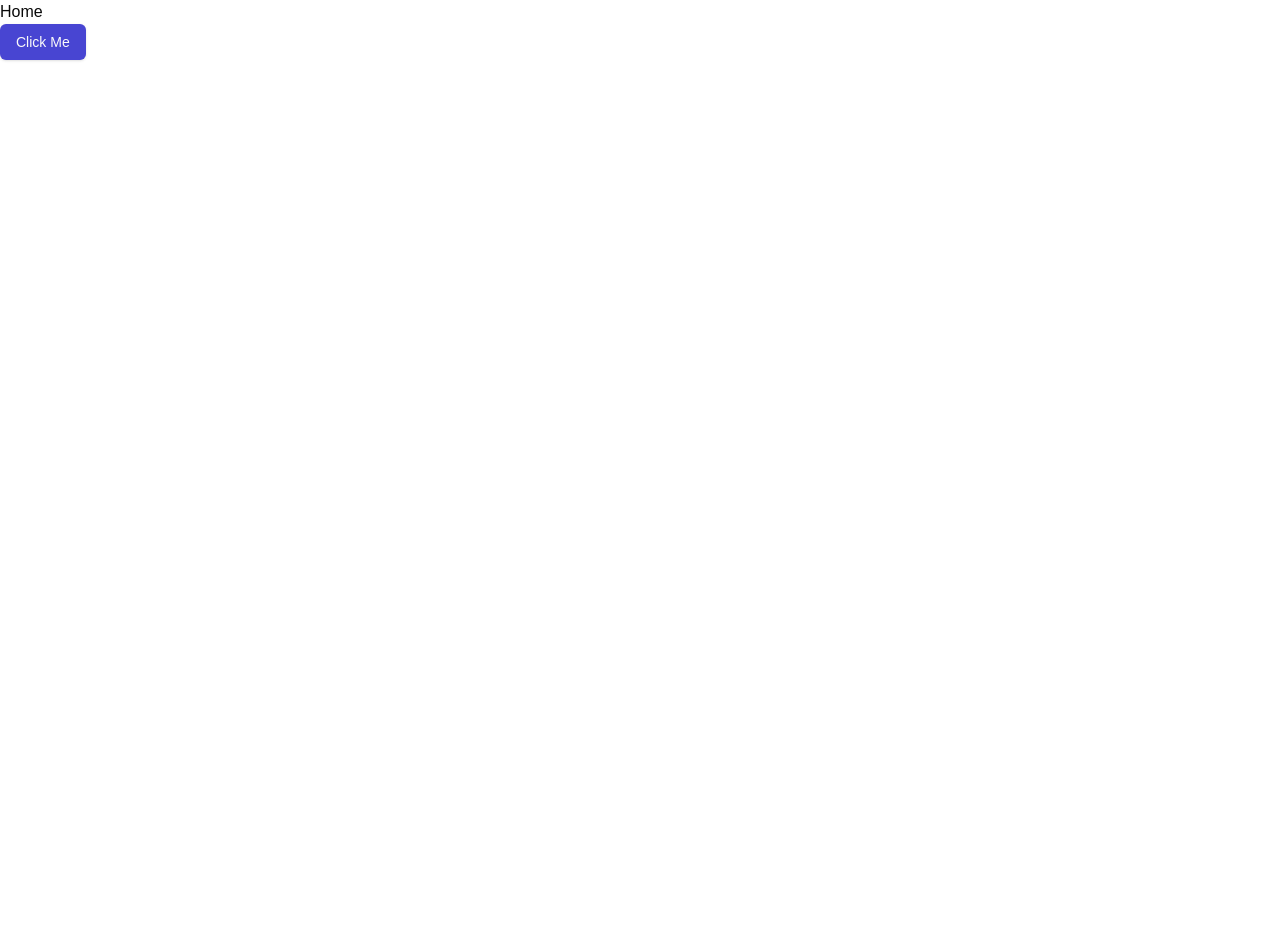
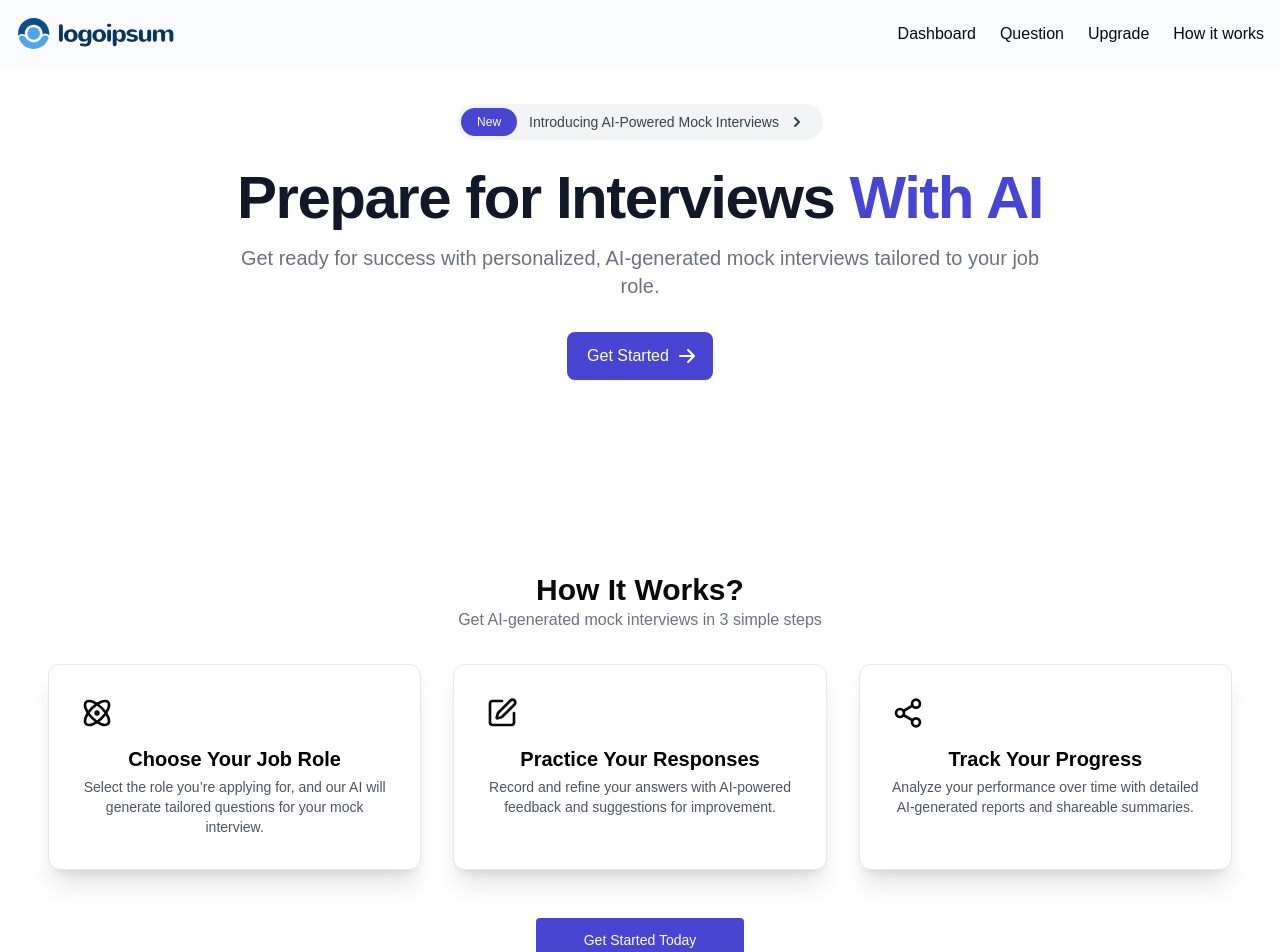
Before and after one commit to lvimuth/ai-mock-interview-app, a Next.js app: page / in a window 1280 px wide. Shown: the top 952 px of the page. Before the commit the page ends 800 px from the top, so only its background shows below. Built offline with nearby package versions, Linux system fonts and the light colour scheme.

Commit message:
home page

```diff
--- a/app/dashboard/_components/Header.jsx
+++ b/app/dashboard/_components/Header.jsx
@@ -1,13 +1,21 @@
 "use client";
 import { UserButton } from "@clerk/nextjs";
 import Image from "next/image";
-import { usePathname } from "next/navigation";
-import React, { useEffect } from "react";
+import { usePathname, useRouter } from "next/navigation";
+import React, { useEffect, useState } from "react";
 
 function Header() {
+  const router = useRouter();
   const path = usePathname();
+  const [isScrolled, setIsScrolled] = useState(false);
+
   useEffect(() => {
-    console.log(path);
+    const handleScroll = () => {
+      setIsScrolled(window.scrollY > 0); // Detect if the user has scrolled
+    };
+
+    window.addEventListener("scroll", handleScroll);
+    return () => window.removeEventListener("scroll", handleScroll); // Clean up
   }, []);
 
   const headerItems = [
@@ -16,13 +24,22 @@ function Header() {
     { name: "Upgrade", path: "/dashboard/upgrade" },
     { name: "How it works", path: "/dashboard/how" },
   ];
+
   return (
-    <div className="flex p-4 items-center justify-between bg-secondary shadow-md flex-col md:flex-row">
+    <div
+      className={`fixed top-0 left-0 w-full z-50 transition-colors duration-300 ${
+        isScrolled
+          ? "bg-gray-50/80 backdrop-blur-md shadow-lg"
+          : "bg-gray-50"
+      }`}
+    >
+      <div className="flex p-4 items-center justify-between max-w-screen-xl mx-auto flex-col md:flex-row">
         <Image src={"/logo.svg"} alt="logo" width={160} height={100} />
         <ul className="md:flex gap-6">
           {headerItems.map((item, index) => (
             <li
               key={index}
+              onClick={() => router.push(item.path)}
               className={`hover:text-primary hover:font-bold transition-all cursor-pointer ${
                 path == item.path && "text-primary font-bold"
               }`}
@@ -33,6 +50,7 @@ function Header() {
         </ul>
         <UserButton />
       </div>
+    </div>
   );
 }
 
--- a/app/dashboard/interview/[interviewId]/feedback/page.jsx
+++ b/app/dashboard/interview/[interviewId]/feedback/page.jsx
@@ -47,7 +47,7 @@ function Feedback({ params }) {
 
   return (
     <div className="p-10">
-      {feedbackList.length == 0 ? (
+      {feedbackList?.length == 0 ? (
         <>
           <h2 className="text-3xl font-bold text-green-500">Congratulation</h2>
           <h2 className="font-bold text-2xl">
--- a/app/page.js
+++ b/app/page.js
@@ -1,11 +1,135 @@
-import { Button } from "@/components/ui/button";
-import Image from "next/image";
+"use client";
+import { AtomIcon, Edit, Share2 } from "lucide-react";
+import React from "react";
+import Header from "./dashboard/_components/Header";
 
 export default function Home() {
   return (
     <div>
-      <h2>Home</h2>
-      <Button>Click Me</Button>
+      <Header />
+      <div>
+        <section className="z-50 mt-10">
+          <div className="py-8 px-4 mx-auto max-w-screen-xl text-center lg:py-16 lg:px-12">
+            <a
+              href="#"
+              className="inline-flex justify-between items-center py-1 px-1 pr-4 mb-7 text-sm text-gray-700 bg-gray-100 rounded-full dark:bg-gray-800 dark:text-white hover:bg-gray-200 dark:hover:bg-gray-700"
+              role="alert"
+            >
+              <span className="text-xs bg-primary rounded-full text-white px-4 py-1.5 mr-3">
+                New
+              </span>
+              <span className="text-sm font-medium">
+                Introducing AI-Powered Mock Interviews
+              </span>
+              <svg
+                className="ml-2 w-5 h-5"
+                fill="currentColor"
+                viewBox="0 0 20 20"
+                xmlns="http://www.w3.org/2000/svg"
+              >
+                <path
+                  fillRule="evenodd"
+                  d="M7.293 14.707a1 1 0 010-1.414L10.586 10 7.293 6.707a1 1 0 011.414-1.414l4 4a1 1 0 010 1.414l-4 4a1 1 0 01-1.414 0z"
+                  clipRule="evenodd"
+                ></path>
+              </svg>
+            </a>
+            <h1 className="mb-4 text-4xl font-extrabold tracking-tight leading-none text-gray-900 md:text-5xl lg:text-6xl dark:text-white">
+              Prepare for Interviews{" "}
+              <span className="text-primary">With AI</span>
+            </h1>
+            <p className="mb-8 text-lg font-normal text-gray-500 lg:text-xl sm:px-16 xl:px-48 dark:text-gray-400">
+              Get ready for success with personalized, AI-generated mock
+              interviews tailored to your job role.
+            </p>
+            <div className="flex flex-col mb-8 lg:mb-16 space-y-4 sm:flex-row sm:justify-center sm:space-y-0 sm:space-x-4">
+              <a
+                href="/dashboard"
+                className="inline-flex justify-center items-center py-3 px-5 text-base font-medium text-center text-white rounded-lg bg-primary hover:bg-primary focus:ring-4 focus:ring-primary-300 dark:focus:ring-primary-900"
+              >
+                Get Started
+                <svg
+                  className="ml-2 -mr-1 w-5 h-5"
+                  fill="currentColor"
+                  viewBox="0 0 20 20"
+                  xmlns="http://www.w3.org/2000/svg"
+                >
+                  <path
+                    fillRule="evenodd"
+                    d="M10.293 3.293a1 1 0 011.414 0l6 6a1 1 0 010 1.414l-6 6a1 1 0 01-1.414-1.414L14.586 11H3a1 1 0 110-2h11.586l-4.293-4.293a1 1 0 010-1.414z"
+                    clipRule="evenodd"
+                  ></path>
+                </svg>
+              </a>
+            </div>
+          </div>
+        </section>
+        <section className="py-8 bg-white z-50 px-4 mx-auto max-w-screen-xl text-center lg:py-16 lg:px-12">
+          <h2 className="font-bold text-3xl">How It Works?</h2>
+          <h2 className="text-md text-gray-500">
+            Get AI-generated mock interviews in 3 simple steps
+          </h2>
+
+          <div className="mt-8 grid grid-cols-1 gap-8 md:grid-cols-3">
+            <a
+              className="block rounded-xl border bg-white border-gray-200 p-8 shadow-xl transition hover:border-primary hover:shadow-primary"
+              href="#"
+            >
+              <AtomIcon className="h-8 w-8" />
+
+              <h2 className="mt-4 text-xl font-bold text-black">
+                Choose Your Job Role
+              </h2>
+
+              <p className="mt-1 text-sm text-gray-600">
+                Select the role you’re applying for, and our AI will generate
+                tailored questions for your mock interview.
+              </p>
+            </a>
+
+            <a
+              className="block rounded-xl border bg-white border-gray-200 p-8 shadow-xl transition hover:border-primary hover:shadow-primary"
+              href="#"
+            >
+              <Edit className="h-8 w-8" />
+
+              <h2 className="mt-4 text-xl font-bold text-black">
+                Practice Your Responses
+              </h2>
+
+              <p className="mt-1 text-sm text-gray-600">
+                Record and refine your answers with AI-powered feedback and
+                suggestions for improvement.
+              </p>
+            </a>
+
+            <a
+              className="block rounded-xl border bg-white border-gray-200 p-8 shadow-xl transition hover:border-primary hover:shadow-primary"
+              href="#"
+            >
+              <Share2 className="h-8 w-8" />
+
+              <h2 className="mt-4 text-xl font-bold text-black">
+                Track Your Progress
+              </h2>
+
+              <p className="mt-1 text-sm text-gray-600">
+                Analyze your performance over time with detailed AI-generated
+                reports and shareable summaries.
+              </p>
+            </a>
+          </div>
+
+          <div className="mt-12 text-center">
+            <a
+              href="/sign-in"
+              className="inline-block rounded bg-primary px-12 py-3 text-sm font-medium text-white transition hover:bg-primary focus:outline-none focus:ring focus:ring-primary"
+            >
+              Get Started Today
+            </a>
+          </div>
+        </section>
+      </div>
     </div>
   );
 }
```
Lines whose indentation alone changed are shown as unchanged.
